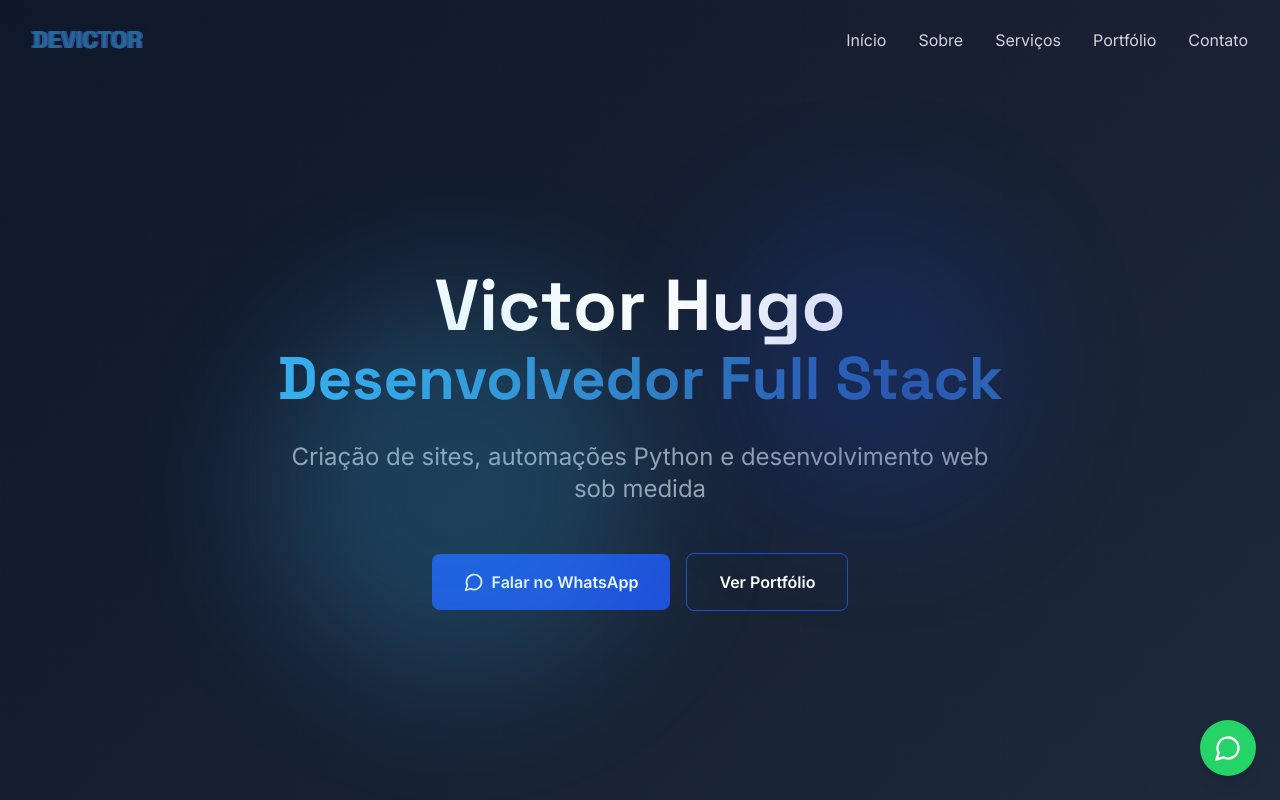
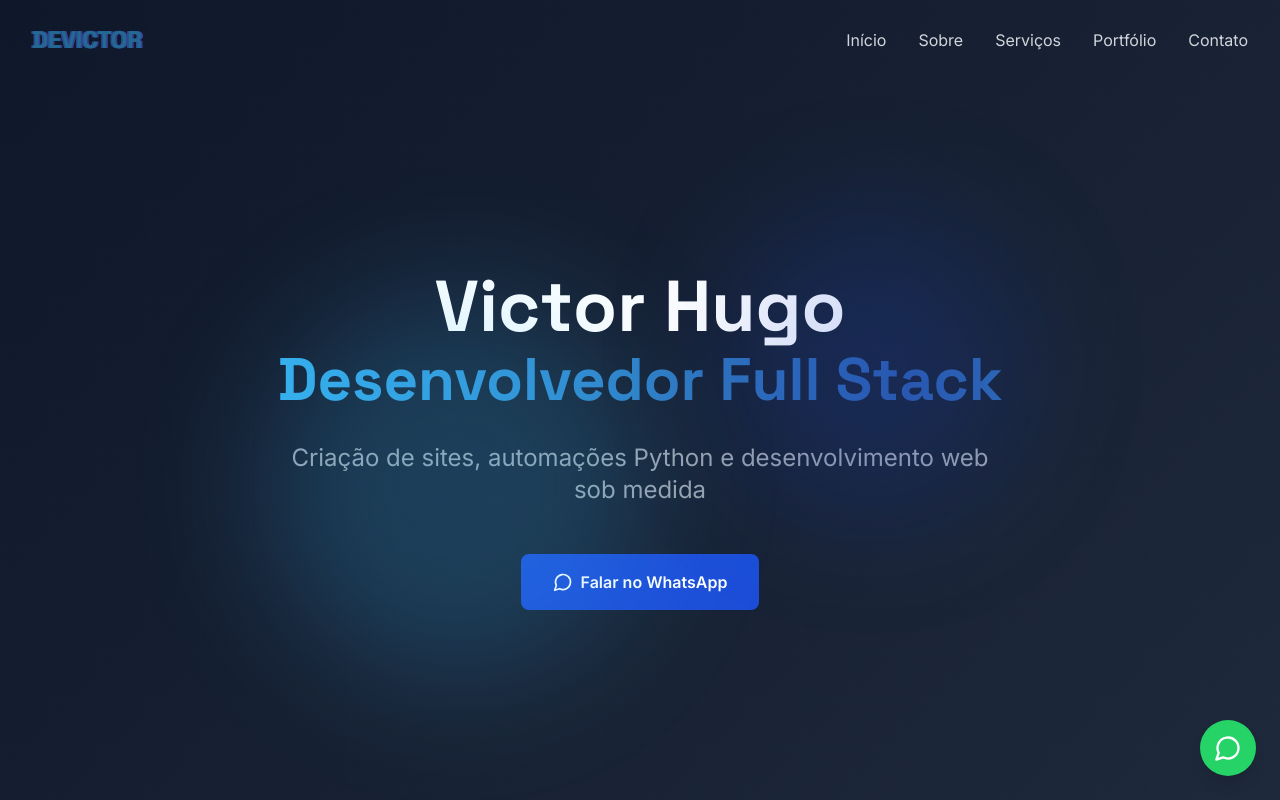
Before and after one commit to viteeet/devictor, a Next.js app: page / in a window 1280 px wide. Shown: the top 800 px of the page. Built offline with nearby package versions, Linux system fonts and the light colour scheme.

Commit message:
Remove portfolio CTA from Hero component
The secondary call-to-action for viewing the portfolio was removed from the Hero component and corresponding message files. This simplifies the Hero section to only include the WhatsApp contact CTA.

```diff
--- a/components/Hero.tsx
+++ b/components/Hero.tsx
@@ -1,9 +1,8 @@
 'use client';
 
 import React, {useState} from 'react';
-import {MessageCircle, ChevronRight} from 'lucide-react';
+import {MessageCircle} from 'lucide-react';
 import {motion} from 'framer-motion';
-import Link from 'next/link';
 import {ParticlesBackground} from './ParticlesBackground';
 
 // Função para animar o texto com efeito de digitação/programação
@@ -160,13 +159,6 @@ export function Hero() {
               <MessageCircle className="w-5 h-5" />
               <span>Falar no WhatsApp</span>
             </motion.a>
-
-            <a
-              href="#portfolio"
-              className="flex items-center gap-2 px-8 py-4 border border-primary hover:border-secondary rounded-lg font-semibold text-white transition-all duration-300 hover:scale-105"
-            >
-              Ver Portfólio
-            </a>
           </motion.div>
         </div>
 
--- a/messages/en.json
+++ b/messages/en.json
@@ -9,8 +9,7 @@
   "hero": {
     "title": "Smart programming, automation and custom development.",
     "subtitle": "I transform your ideas into robust and efficient digital solutions",
-    "cta": "Talk to Me",
-    "ctaSecondary": "View Portfolio"
+    "cta": "Talk to Me"
   },
   "about": {
     "title": "About Me",
--- a/messages/pt.json
+++ b/messages/pt.json
@@ -9,8 +9,7 @@
   "hero": {
     "title": "Programação inteligente, automação e desenvolvimento sob medida.",
     "subtitle": "Transformo suas ideias em soluções digitais robustas e eficientes",
-    "cta": "Fale Comigo",
-    "ctaSecondary": "Ver Portfólio"
+    "cta": "Fale Comigo"
   },
   "about": {
     "title": "Sobre Mim",
```
